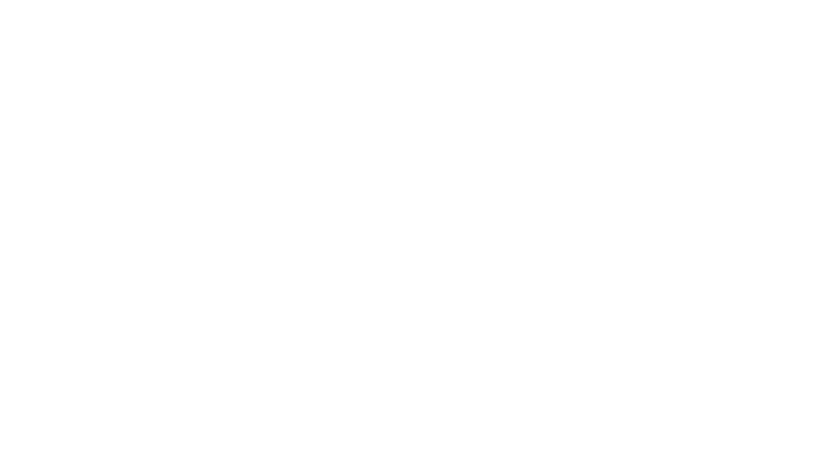
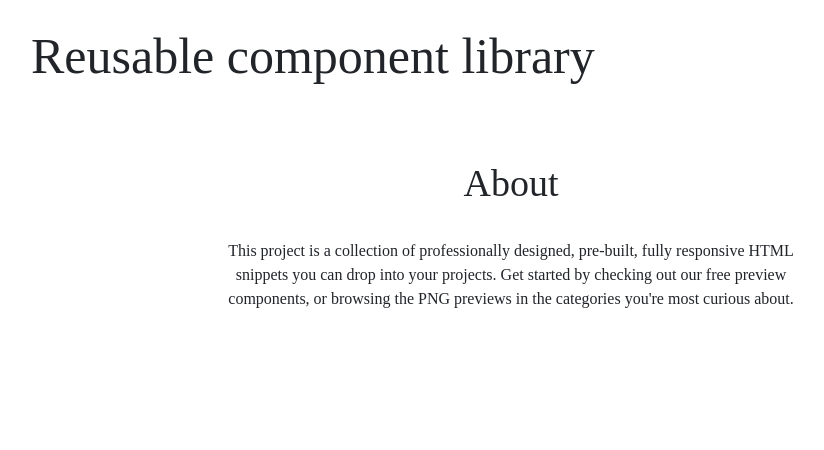
Before and after one commit to js-tasks-ru/htmlcss-20231027_egor3, a website: page index.html in a window 1280 px wide. Shown: the whole page, without its empty margins (129-953 px from the left). Drawn offline with Linux system fonts and the light colour scheme.

Commit message:
Add components: header, gallery, footer, about

```diff
--- a/assets/css/main.css
+++ b/assets/css/main.css
@@ -1,5 +1,9 @@
 @import './reset.css';
 @import '../fonts/fonts.css';
+@import '../../components/header/header.css';
+@import '../../components/gallery/gallery.css';
+@import '../../components/footer/footer.css';
+@import '../../components/about/about.css';
 
 :root {
     --white: #ffffff;
--- /dev/null
+++ b/components/about/about.css
@@ -0,0 +1,24 @@
+.about {
+  display: inline-flex;
+  flex-direction: column;
+  row-gap: 32px;
+  text-align: center;
+}
+.about_size_m {
+  width: 44.4%;
+}
+.about__title {
+  color: #212429;
+  font-size: 38px;
+  font-style: normal;
+  font-weight: 500;
+  line-height: 48px;
+}
+.about__description {
+  display: inline-block;
+  color: #212429;
+  font-size: 16px;
+  font-style: normal;
+  font-weight: 400;
+  line-height: 24px;
+}
--- /dev/null
+++ b/components/footer/footer.css
@@ -0,0 +1,6 @@
+.footer {
+  background-color: #ffffff;
+  padding-top: 71px;
+  padding-bottom: 136px;
+  text-align: center;
+}
--- /dev/null
+++ b/components/gallery/gallery.css
@@ -0,0 +1,6 @@
+.gallery {
+  background-color: #F9FAFC;
+  border-top-width: 1px;
+  border-bottom-width: 1px;
+  border-color: #DDE2E5;
+}
--- /dev/null
+++ b/components/header/header.css
@@ -0,0 +1,11 @@
+.header {
+  padding: 24px 165px 0 160px;
+  background-color: #ffffff;
+}
+.header__title {
+  color: #212429;
+  font-size: 50px;
+  font-style: normal;
+  font-weight: 500;
+  line-height: 64px;
+}
--- a/index.html
+++ b/index.html
@@ -1,10 +1,23 @@
 <!DOCTYPE html>
 <!-- Главная страница -->
-<html lang="ru">
+<html lang="en">
     <head>
         <link rel="stylesheet" href="./assets/css/main.css">
     </head>
     <body>
-
+        <header class="header">
+            <h1 class="header__title">Reusable component library</h1>
+        </header>
+        <main class="gallery"></main>
+        <footer class="footer">
+            <section class="about about_size_m">
+                <h2 class="about__title">About</h2>
+                <p class="about__description">This project is a collection of professionally designed, pre-built, fully responsive HTML
+                    snippets you can drop into
+                    your projects. Get started by checking out our free preview components, or browsing the PNG previews in the
+                    categories
+                    you're most curious about.</p>
+            </section>
+        </footer>
     </body>
 </html>
```
